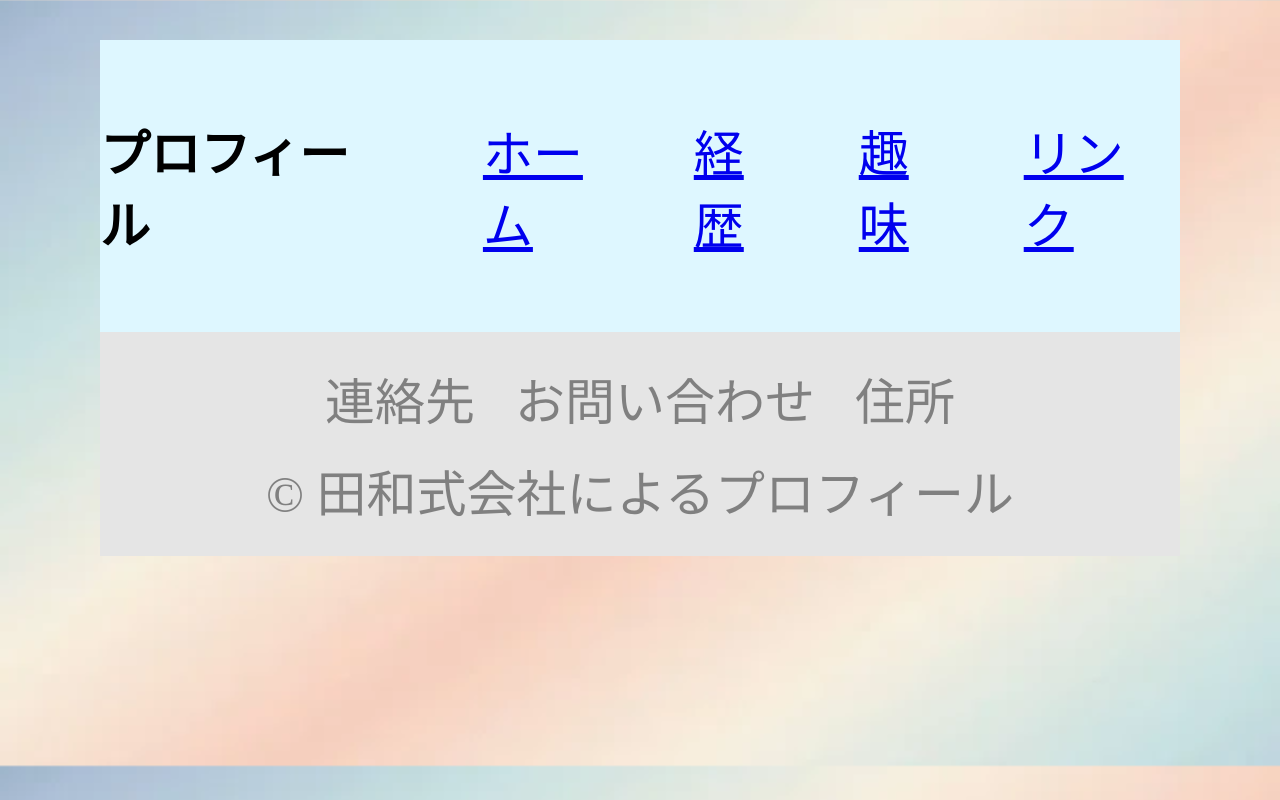
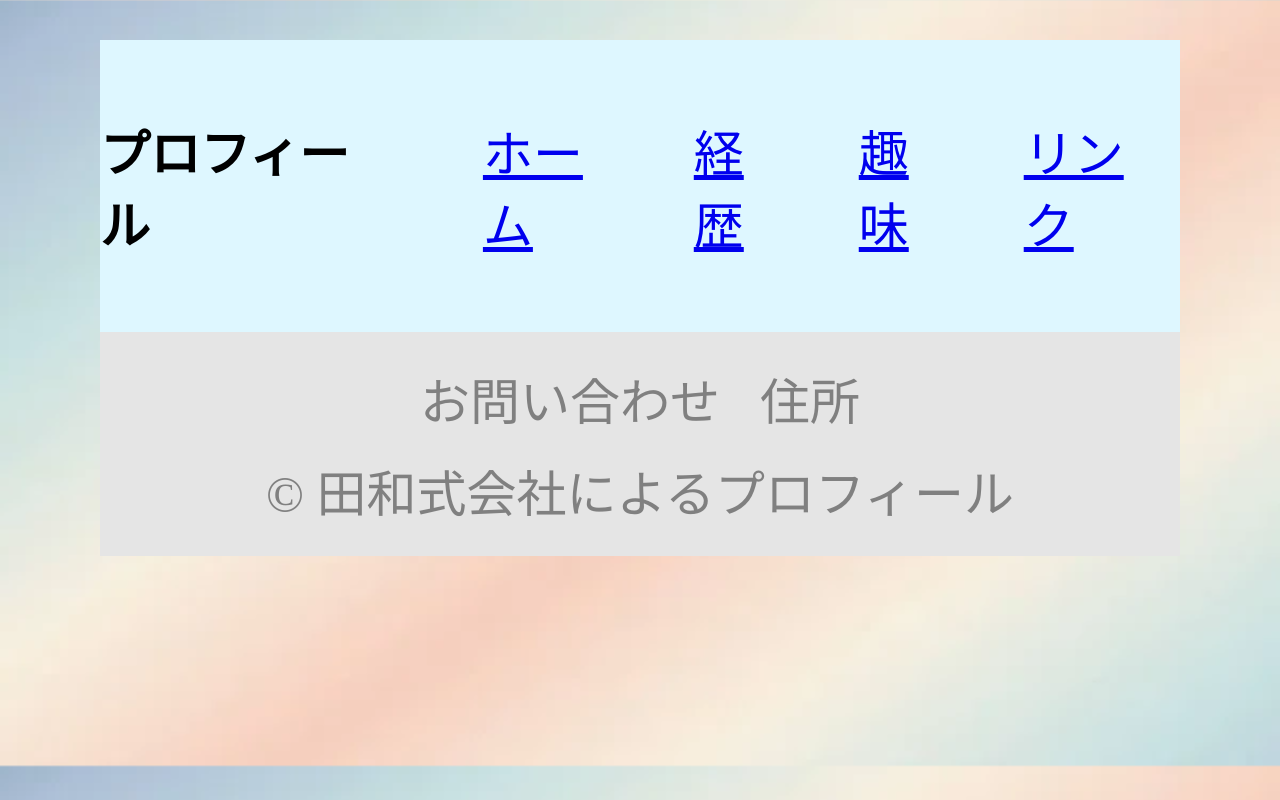
Before and after one commit to Tawachiko/about-me, a plain HTML site: page index.html in a window 1280 px wide. Drawn offline with Linux system fonts and the light colour scheme; files whose address does not match are found by name.

Commit message:
Update index.html

```diff
--- a/index.html
+++ b/index.html
@@ -31,7 +31,6 @@
 
       <div class="footer02">
         <ul class="menu">
-          <li><a href=".html">連絡先</a></li>
           <li><a href="contact.html">お問い合わせ</a></li>
           <li><a href="address.html">住所</a></li>
          </ul>
```
